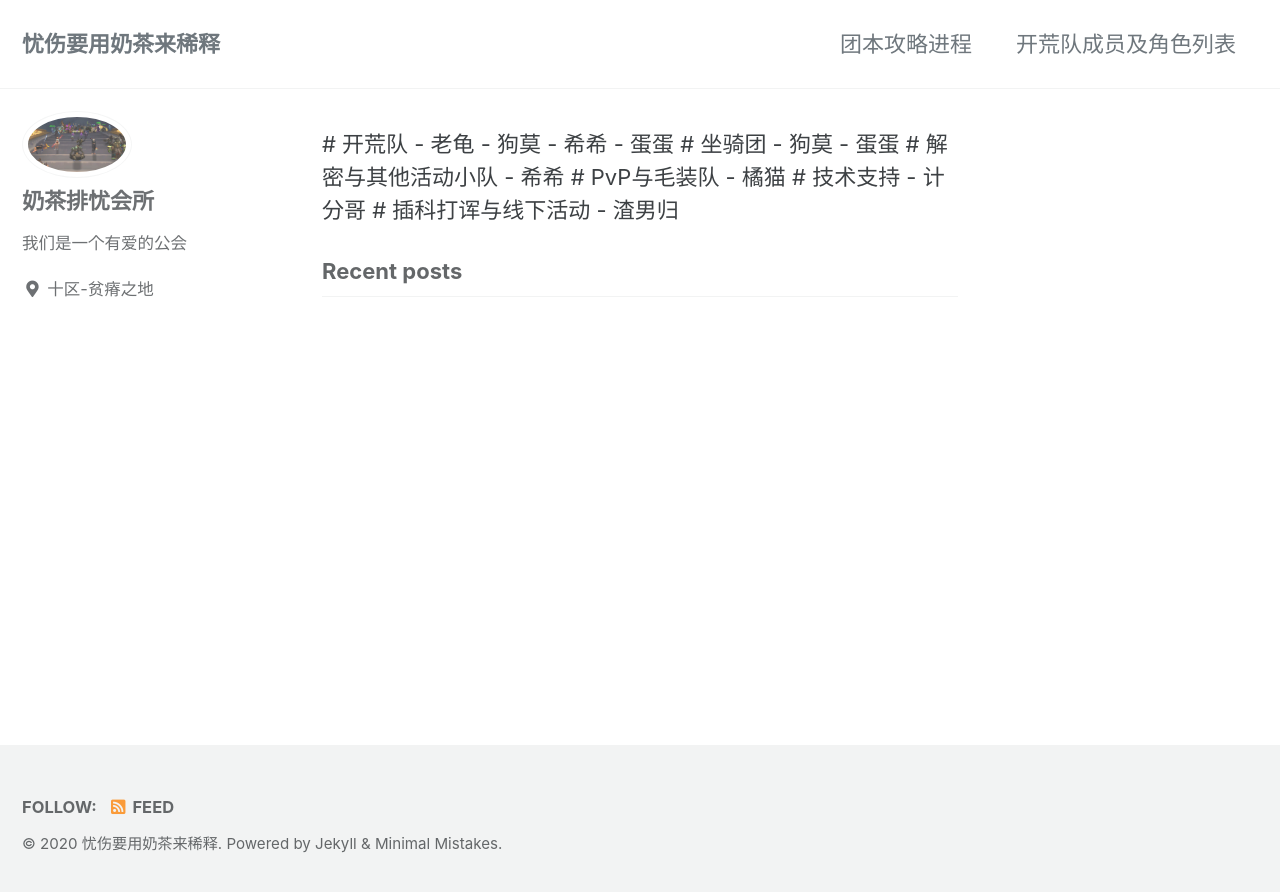
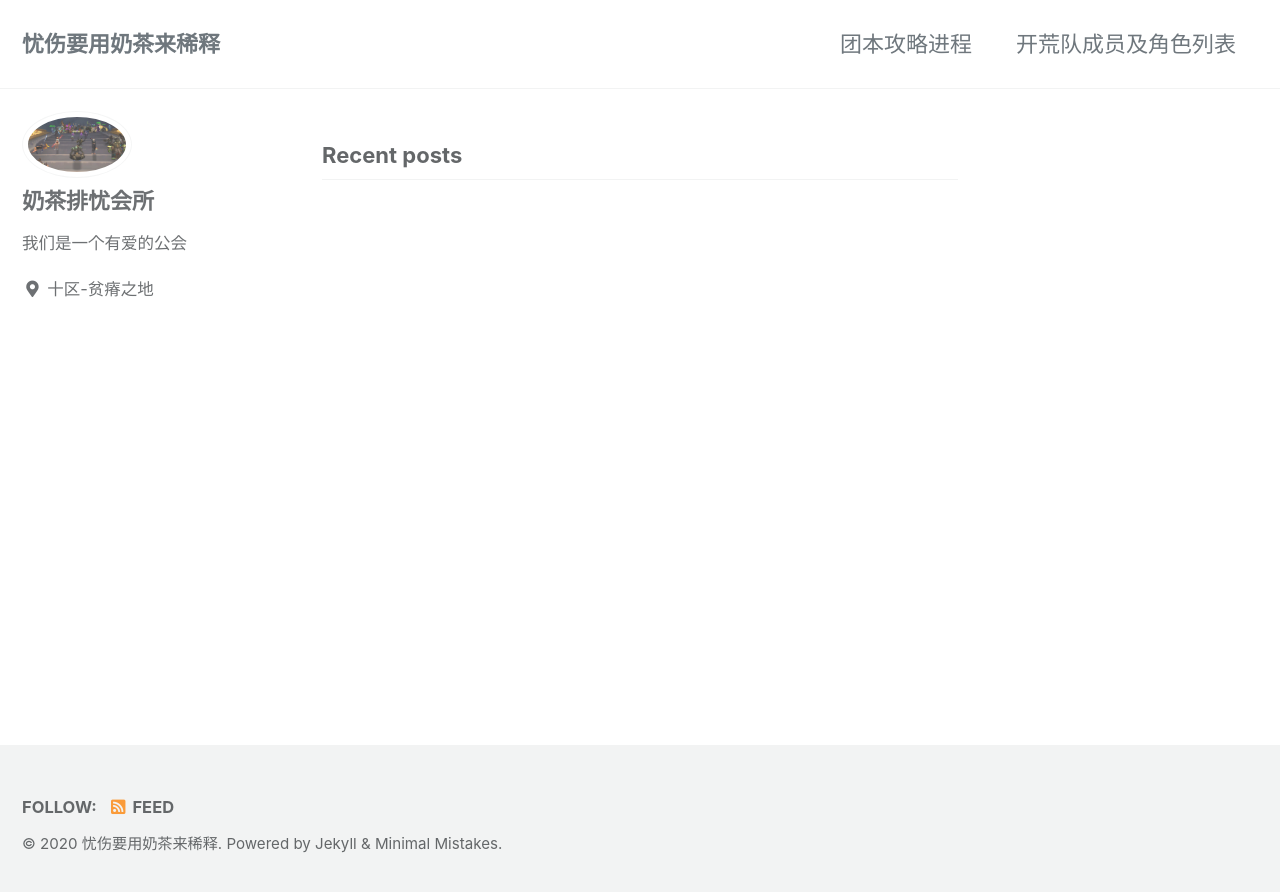
Before and after one commit to supermt/supermt.github.io, a Jekyll site: the page built from index.html, in a window 1280 px wide. Shown: the top 892 px of the page. Built offline with Jekyll 4.4.1, drawn with Linux system fonts in a browser that asks for light colours; cached includes are drawn as plain includes; the list of posts is cut into pages by our own code.

Commit message:
add member.html

```diff
--- /dev/null
+++ b/_pages/members.html
@@ -0,0 +1,5 @@
+---
+layout: posts
+title: Blogging Like a Hacker
+permalink: /members
+---
--- a/index.html
+++ b/index.html
@@ -2,20 +2,3 @@
 layout: home
 author_profile: true
 ---
-
-# 开荒队
-    - 老龟
-    - 狗莫
-    - 希希
-    - 蛋蛋
-# 坐骑团
-    - 狗莫
-    - 蛋蛋
-# 解密与其他活动小队
-    - 希希
-# PvP与毛装队
-    - 橘猫
-# 技术支持
-    - 计分哥
-# 插科打诨与线下活动
-    - 渣男归
```
